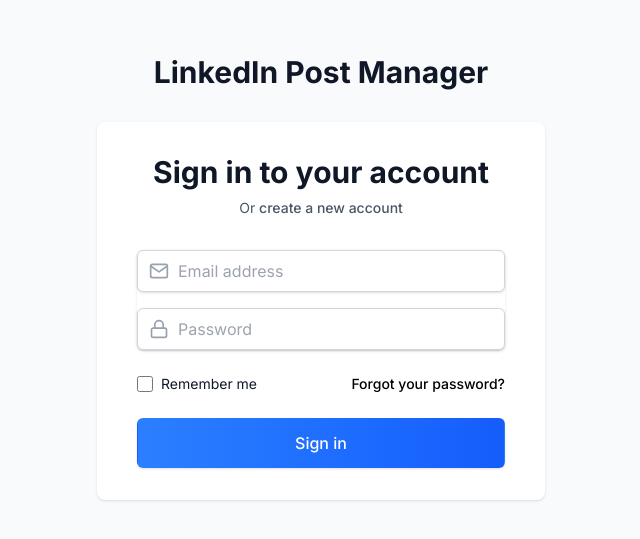
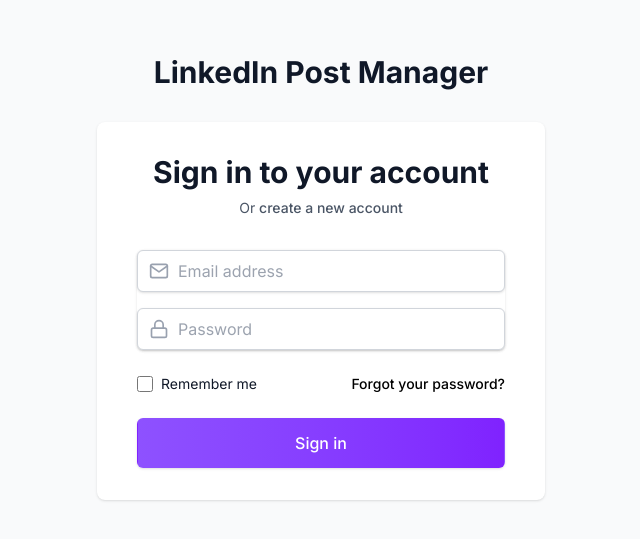
Before and after one commit to Santhosh26/linkedin-post-manager, a Next.js app: page /login in a window 1280 px wide. Shown: the part 123-662 px from the top of the page, without its empty margins (319-959 px from the left). Built offline with nearby package versions, Linux system fonts and the light colour scheme; no server answers.

Commit message:
changed button colors

```diff
--- a/src/components/ui/Button.tsx
+++ b/src/components/ui/Button.tsx
@@ -35,7 +35,7 @@
 
   // Gradient backgrounds that shift on hover
   const variantStyles = {
-    primary: 'bg-gradient-to-r from-blue-500 to-blue-600 hover:from-blue-600 hover:to-blue-700 text-white border border-transparent shadow hover:shadow-md active:shadow active:translate-y-0.5 focus:ring-2 focus:ring-blue-300 focus:ring-offset-2',
+    primary: 'bg-gradient-to-r from-violet-500 to-violet-600 hover:from-violet-600 hover:to-violet-700 text-white border border-transparent shadow hover:shadow-md active:shadow active:translate-y-0.5 focus:ring-2 focus:ring-violet-300 focus:ring-offset-2',
 
     secondary: 'bg-gradient-to-r from-gray-100 to-gray-200 hover:from-gray-200 hover:to-gray-300 text-gray-800 border border-gray-300 shadow hover:shadow-md active:shadow active:translate-y-0.5 focus:ring-2 focus:ring-gray-300 focus:ring-offset-2',
 
```
